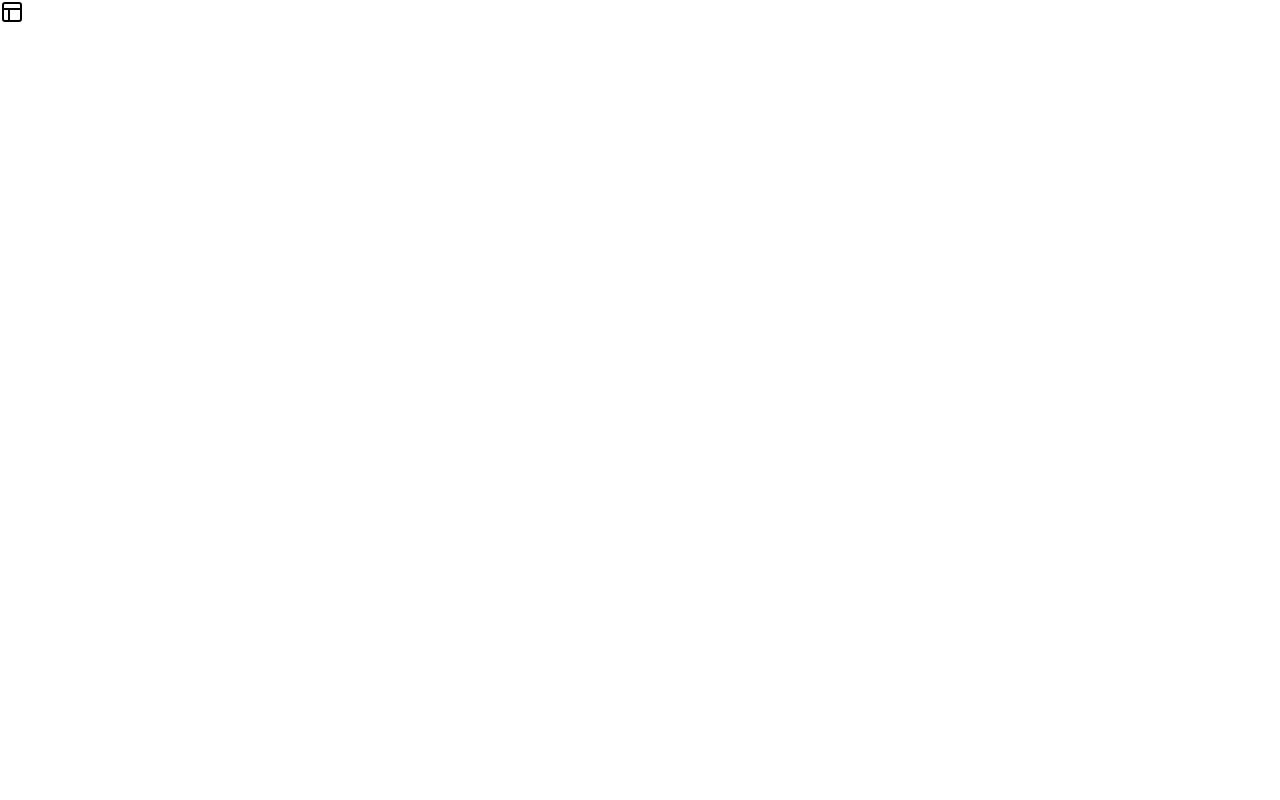
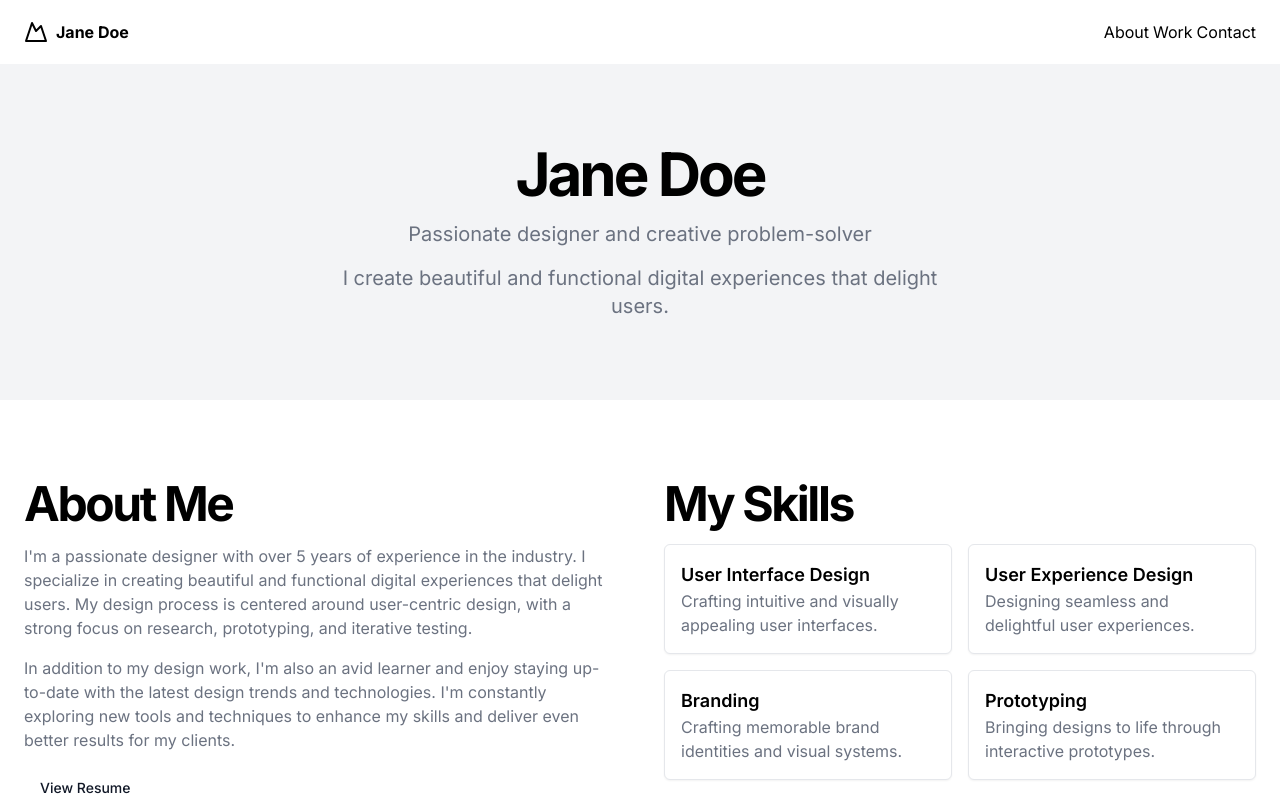
Before and after one commit to blueice01/kim-pf, a Next.js app: page / in a window 1280 px wide. Shown: the top 800 px of the page. Built offline with nearby package versions, Linux system fonts and the light colour scheme.

Commit message:
fix build error

```diff
--- a/app/page.tsx
+++ b/app/page.tsx
@@ -1,8 +1,7 @@
 import Image from 'next/image';
-import { Layout } from 'lucide-react';
-
+import { Component } from '@/components/component/component';
 export default function Home() {
     return (
-    <Layout />
+    <Component />
 );
 }
```
Also changed, not shown: 1 other file (tests, documents, lock files or other folders).
